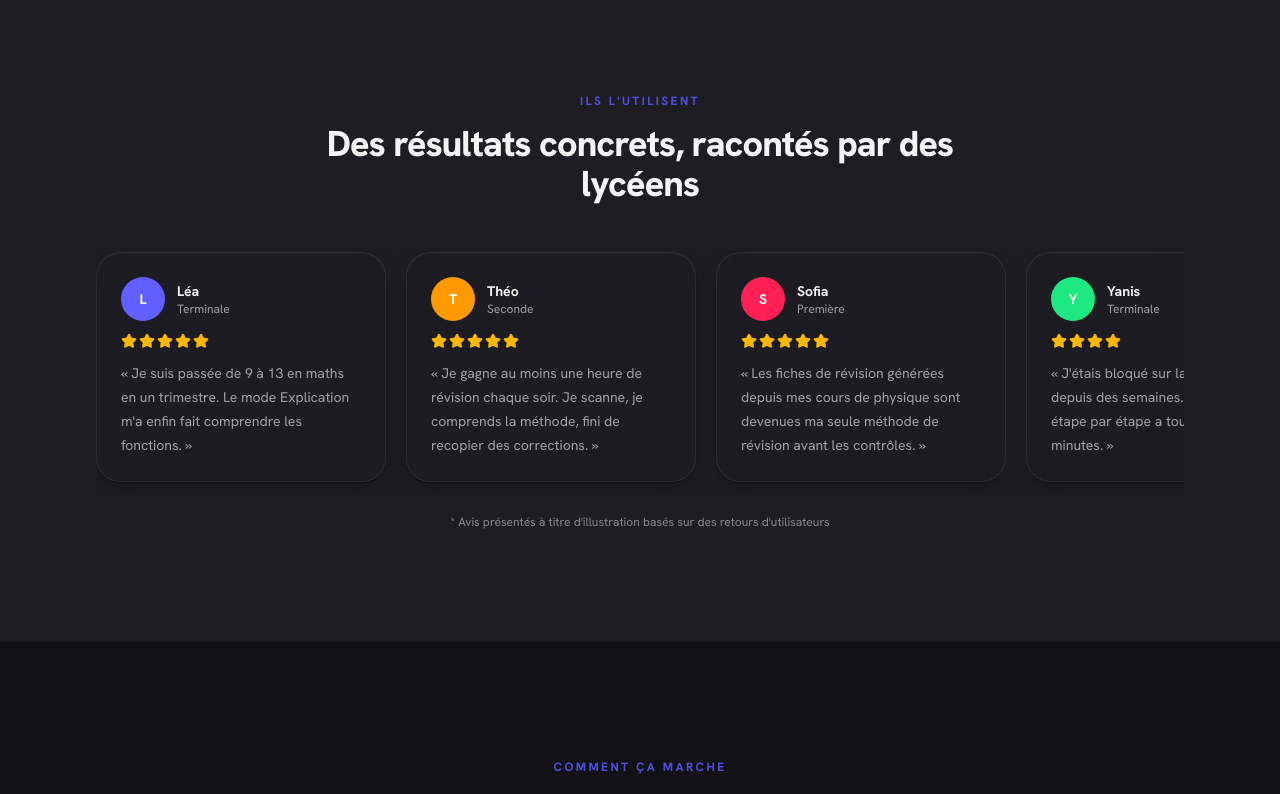
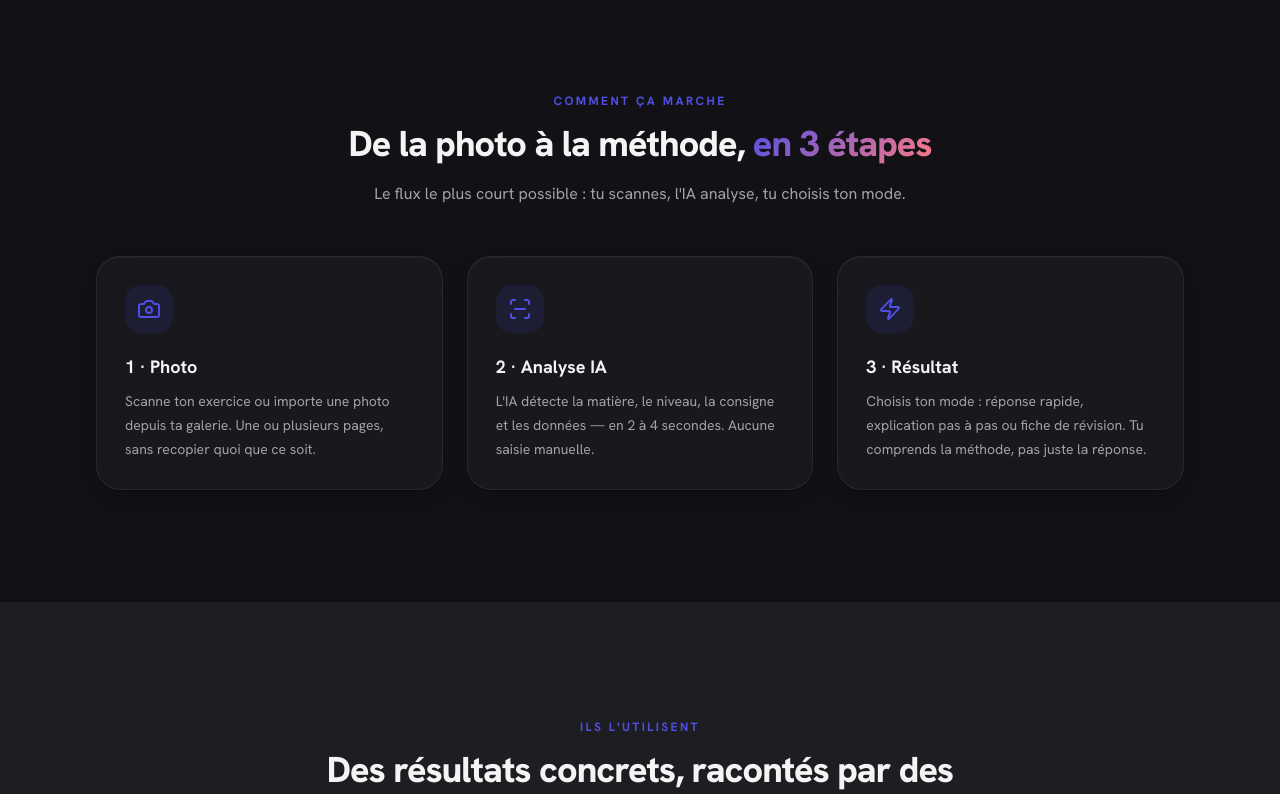
Before and after one commit to emperor987/studysnap-ai, a React (Vite) app: page / in a window 1280 px wide. Shown: the part 760-1554 px from the top of the page. Built offline with nearby package versions, Linux system fonts and the light colour scheme; no server answers; what @convex-dev/auth would draw is missing.

Commit message:
Freebuff: La section commentaire utilisateurs doit être en bas de l...

```diff
--- a/src/pages/Landing.tsx
+++ b/src/pages/Landing.tsx
@@ -945,8 +945,8 @@ export default function Landing() {
       id="top"
     >
       <Hero />
+      <HowItWorks />
       <Testimonials />
-      <HowItWorks />
       <Modes />
       <SheetPreview />
       <QuizPreview />
```
